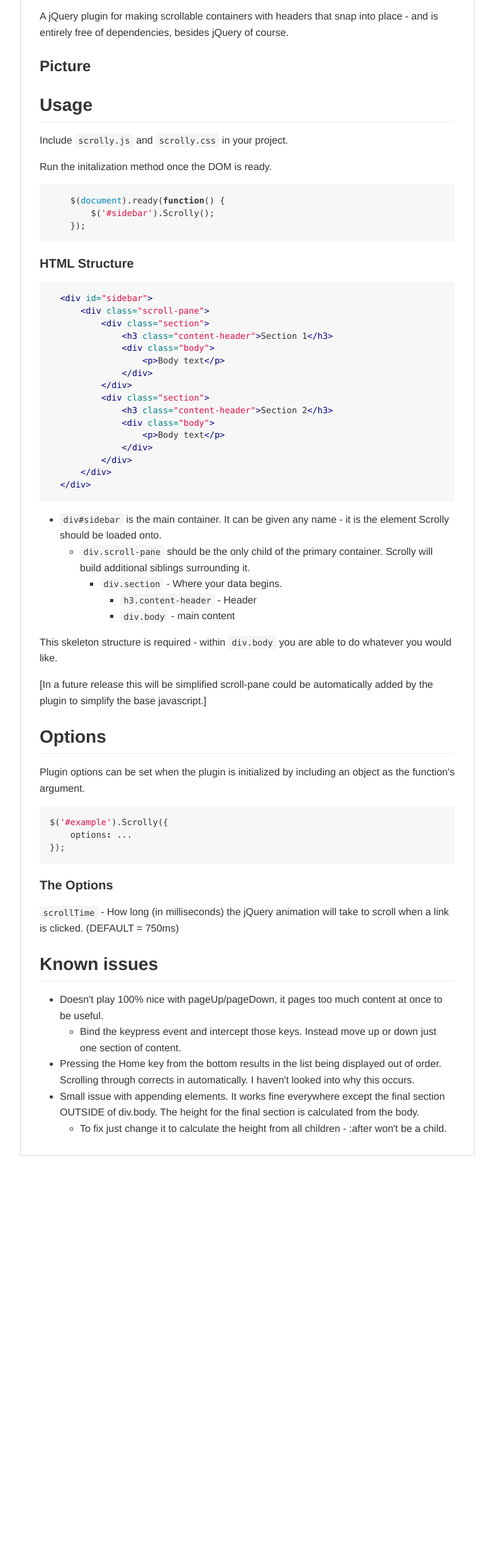
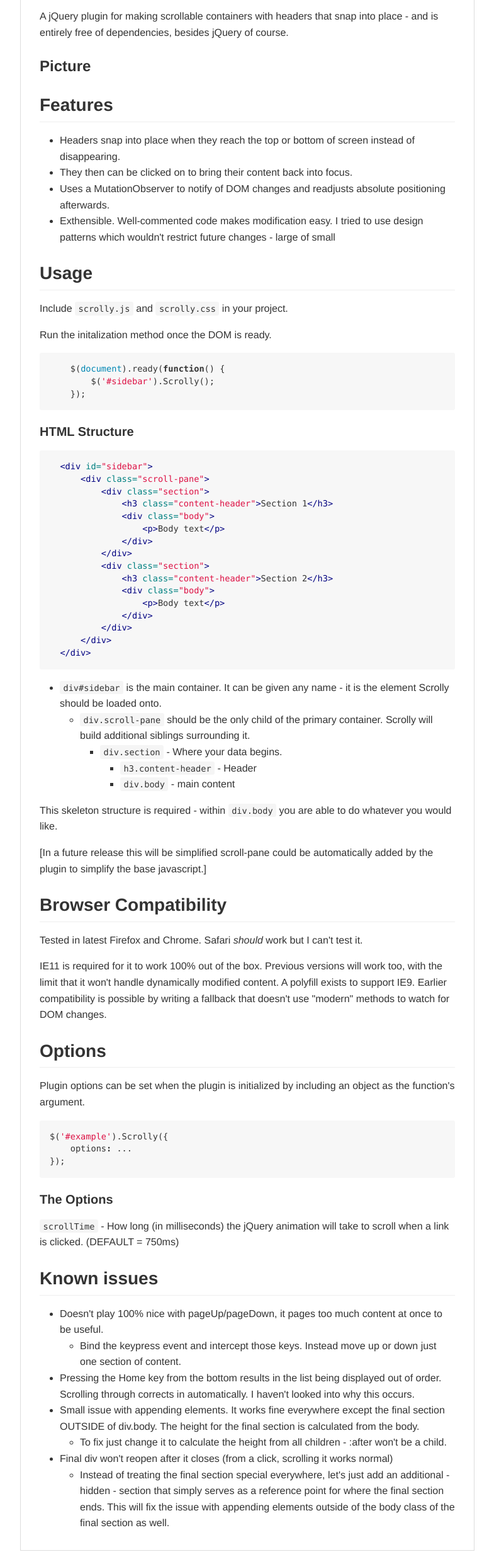
Before and after one commit to n-johnson/scrolly, a plain HTML site: page README.html in a window 1280 px wide. Shown: the part 105-2569 px from the top of the page at 63% size, without its empty margins (247-1032 px from the left). Before the commit the page ends 1956 px from the top, so only its background shows below. Drawn offline with Linux system fonts and the light colour scheme.

Commit message:
Updated readme. Added .gitignore. Slight modifications to h3.click handler - last section can be closed now.

```diff
--- a/README.html
+++ b/README.html
@@ -797,6 +797,14 @@ body .markdown-body
 <a name="user-content-picture" class="anchor" href="#picture" aria-hidden="true"><span class="octicon octicon-link"></span></a>Picture</h3>
 
 <h2>
+<a name="user-content-features" class="anchor" href="#features" aria-hidden="true"><span class="octicon octicon-link"></span></a>Features</h2>
+
+<ul>
+<li>Headers snap into place when they reach the top or bottom of screen instead of disappearing.</li>
+<li>They then can be clicked on to bring their content back into focus.</li>
+<li>Uses a MutationObserver to notify of DOM changes and readjusts absolute positioning afterwards.</li>
+<li>Exthensible. Well-commented code makes modification easy. I tried to use design patterns which wouldn't restrict future changes - large of small</li>
+</ul><h2>
 <a name="user-content-usage" class="anchor" href="#usage" aria-hidden="true"><span class="octicon octicon-link"></span></a>Usage</h2>
 
 <p>Include <code>scrolly.js</code> and <code>scrolly.css</code> in your project.</p>
@@ -857,6 +865,13 @@ body .markdown-body
 <p>[In a future release this will be simplified scroll-pane could be automatically added by the plugin to simplify the base javascript.]</p>
 
 <h2>
+<a name="user-content-browser-compatibility" class="anchor" href="#browser-compatibility" aria-hidden="true"><span class="octicon octicon-link"></span></a>Browser Compatibility</h2>
+
+<p>Tested in latest Firefox and Chrome. Safari <em>should</em> work but I can't test it.</p>
+
+<p>IE11 is required for it to work 100% out of the box. Previous versions will work too, with the limit that it won't handle dynamically modified content. A polyfill exists to support IE9. Earlier compatibility is possible by writing a fallback that doesn't use "modern" methods to watch for DOM changes.</p>
+
+<h2>
 <a name="user-content-options" class="anchor" href="#options" aria-hidden="true"><span class="octicon octicon-link"></span></a>Options</h2>
 
 <p>Plugin options can be set when the plugin is initialized by including an object as the function's argument.</p>
@@ -888,4 +903,10 @@ body .markdown-body
 <li>To fix just change it to calculate the height from all children - :after won't be a child.</li>
 </ul>
 </li>
+<li>Final div won't reopen after it closes (from a click, scrolling it works normal)
+
+<ul>
+<li>Instead of treating the final section special everywhere, let's just add an additional - hidden - section that simply serves as a reference point for where the final section ends. This will fix the issue with appending elements outside of the body class of the final section as well.</li>
+</ul>
+</li>
 </ul></article></body></html>
```
Also changed, not shown: js/scrolly.js (+9 -9 lines), 2 other files.
